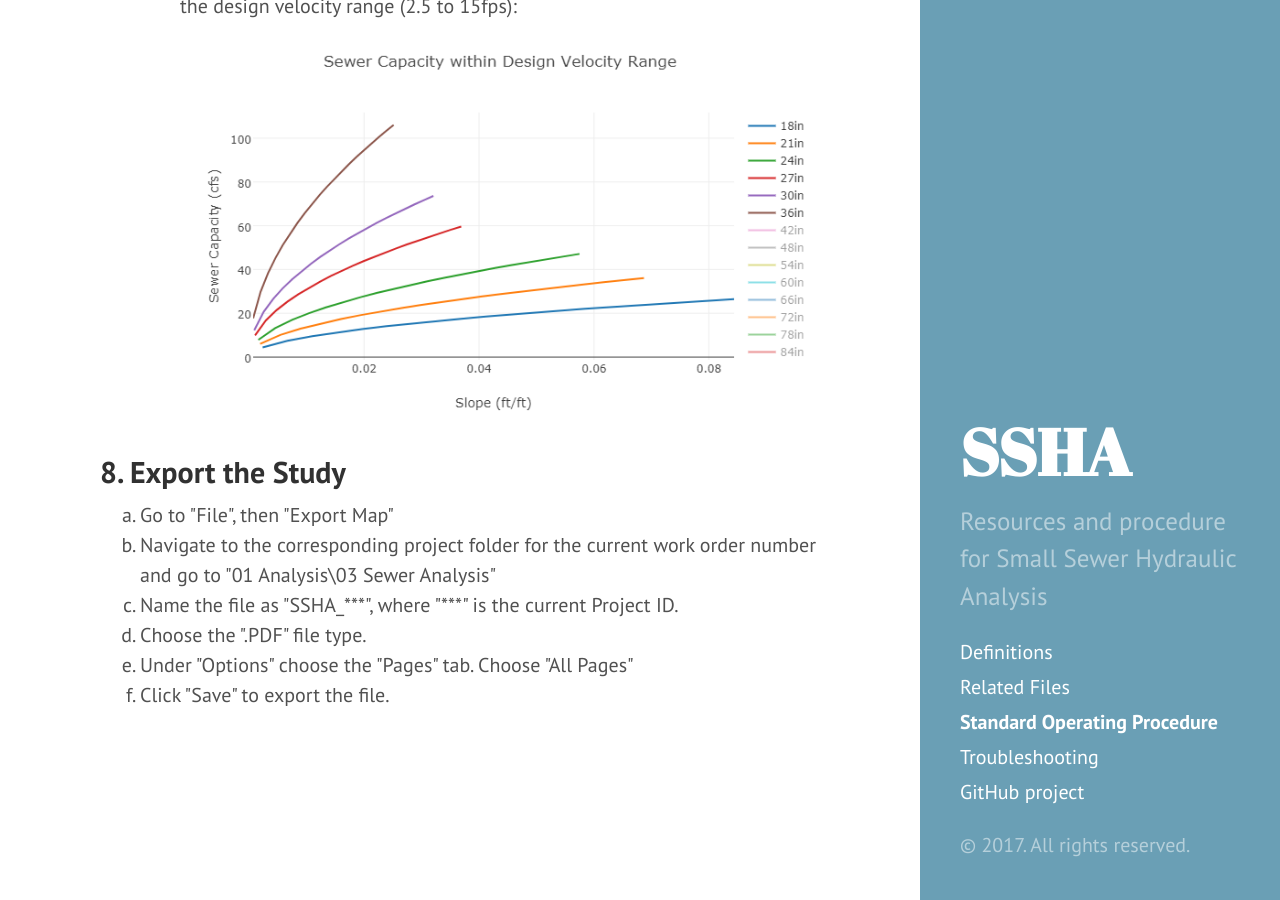
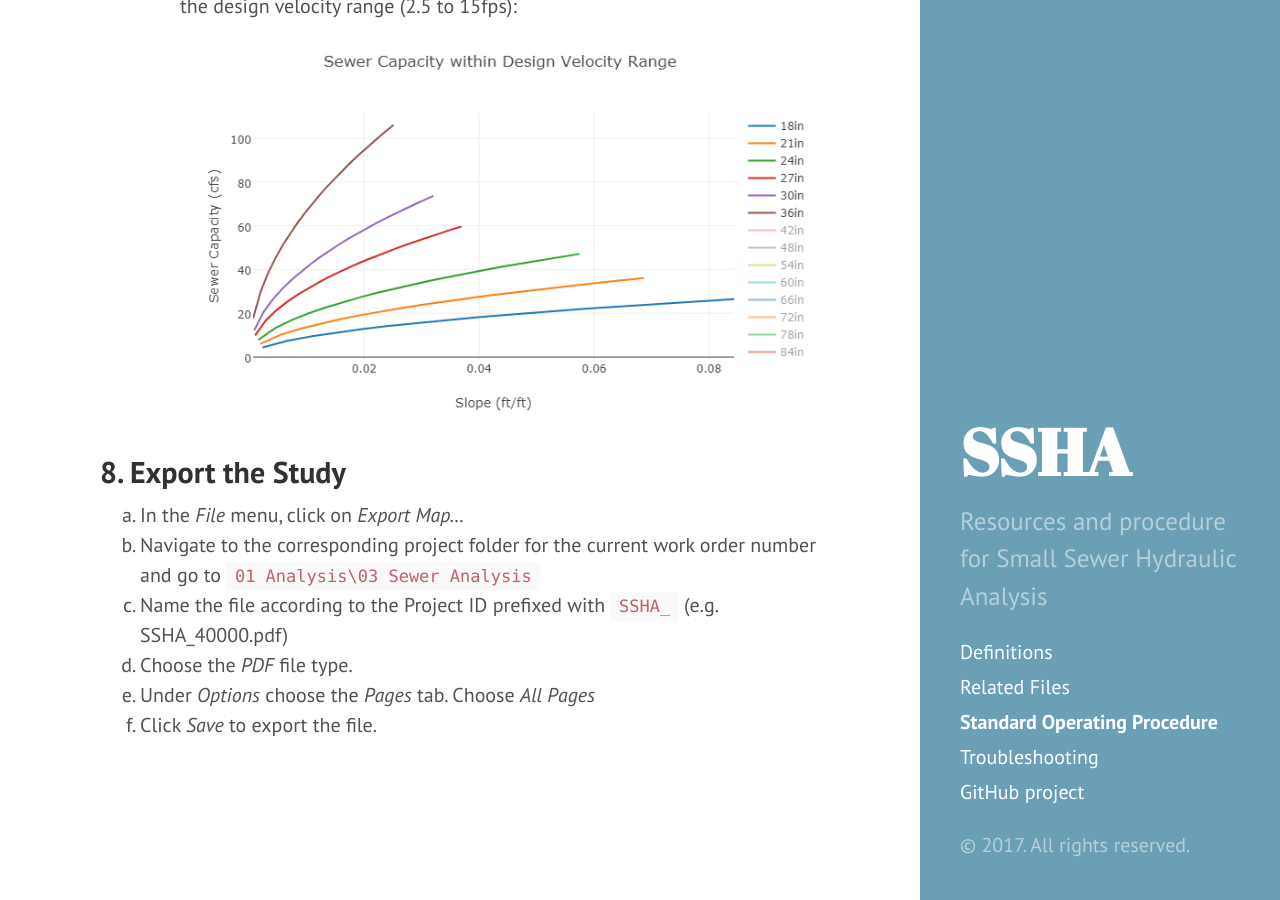
Before and after one commit to adams-cool-org/ssha3, a Jekyll site: the page built from docs/sop.md, in a window 1280 px wide and 900 px high, scrolled down 9429 px. Built offline with Jekyll 4.4.1, drawn with Linux system fonts in a browser that asks for light colours; some of the changed text lies outside the part shown.

Commit message:
data driven pages formatting

```diff
--- a/docs/sop.md
+++ b/docs/sop.md
@@ -43,7 +43,7 @@ A decription of all related files is located [here]({{site.baseurl}}/files). The
     1. Ensure the study sewer is within the size limit for the SSHA process. This tool is designed to be used on conduits that are no larger than 36-inch diameter (or equivalent size).
     2. The Trace Upstream tool may be used to identify contributing branches. To use this, ensure the _Utility Network Analyst_ tool is added to the toolbar and set on the Data Conversion Waste Water Network or Data Conversion Storm Water Network, depending on the network being analyzed.
     3. Exclude Vent Pipes from the analysis by checking Waste Water Vent Pipes or Storm Water Vent Pipes in the _Disable Layers_ list within the _Analysis_ drop down menu in the _Utility Network Analyst_ toolbar.
-    4. Place an Edge Flag Tool near the downstream end of the study pipe, select __Trace Upstream__, and click the _Solve_ button. The contributing branches will be highlighted in red. Review the identified upstream pipes and check for errors.
+    4. Place an Edge Flag Tool near the downstream end of the study pipe, select _Trace Upstream_, and click the _Solve_ button. The contributing branches will be highlighted in red. Review the identified upstream pipes and check for errors.
 3. The contributing drainage area should encompass all of the contributing branches. To delineate the new drainage area, first right click the __Drainage Areas__ layer, select _Edit Features_, then _Start Editing_. Next, click on _Create Features_ in the Editor Toolbar and select the __Drainage Areas__ layer.
 4. Draft the new drainage area based on the following rules of thumb:
     1. Blocks that are adjacent to contributing pipe reaches at the edge of the drainage area should be bisected.
@@ -55,14 +55,14 @@ A decription of all related files is located [here]({{site.baseurl}}/files). The
 5. Compare your drafted drainage area to the __NewSubSheds__ layer as secondary measure to ensure that vital portions of the drainage area are not missed.
 6. Open the __Drainage Areas__ attribute table and manually enter the [Project_ID]({{site.baseurl}}/definitions/#project_id), StudyArea_ID and ConnectionPoint attributes for the new drainage area. For example, data entered for two drainage areas with a [Project_ID]({{site.baseurl}}/definitions/#project_id) (or work order number) of 40000 should look like this:
 
-      | Project\_ID | StudyArea\_ID | ConnectionPoint |
+      | Project_ID | StudyArea_ID | ConnectionPoint |
       | --- | --- | --- |
-      | 40000 | 40000\_01 | 11 St from Market to Filbert |
-      | 40000 | 40000\_02 | 11 St from Filbert to Arch |
+      | 40000 | 40000_01 | 11 St from Market to Filbert |
+      | 40000 | 40000_02 | 11 St from Filbert to Arch |
 
 
 7. Repeat steps _a_ through _f_ for each study area.
-8. In the Editor Toolbar dropdown menu, select _Save Edits&_, then _Stop Editing_.
+8. In the Editor Toolbar dropdown menu, select _Save Edits_, then _Stop Editing_.
 
 ## 2. Associate Sewers to Drainage Areas
 Add the study sewers (and their contributing sewers) from the __Waste Water Gravity Mains__ layer to the __Studied Sewers__ Layer.
@@ -154,9 +154,9 @@ Data Driven Pages is a ArcMap feature that facilitates the output reporting from
     [<img src="{{site.baseurl}}/public/img/capacity-within-design-velocity-plot.png">](https://plot.ly/~aerispaha/57.embed)
 
 ## 8. Export the Study
-1. Go to &quot;File&quot;, then &quot;Export Map&quot;
-2. Navigate to the corresponding project folder for the current work order number and go to &quot;01 Analysis\03 Sewer Analysis&quot;
-3. Name the file as &quot;SSHA\_\*\*\*&quot;, where &quot;\*\*\*&quot; is the current Project ID.
-4. Choose the &quot;.PDF&quot; file type.
-5. Under &quot;Options&quot; choose the &quot;Pages&quot; tab. Choose &quot;All Pages&quot;
-6. Click &quot;Save&quot; to export the file.
+1. In the _File_ menu,  click on _Export Map..._
+2. Navigate to the corresponding project folder for the current work order number and go to `01 Analysis\03 Sewer Analysis`
+3. Name the file according to the Project ID prefixed with `SSHA_` (e.g. SSHA_40000.pdf)
+4. Choose the _PDF_ file type.
+5. Under _Options_ choose the _Pages_ tab. Choose _All Pages_
+6. Click _Save_ to export the file.
```
